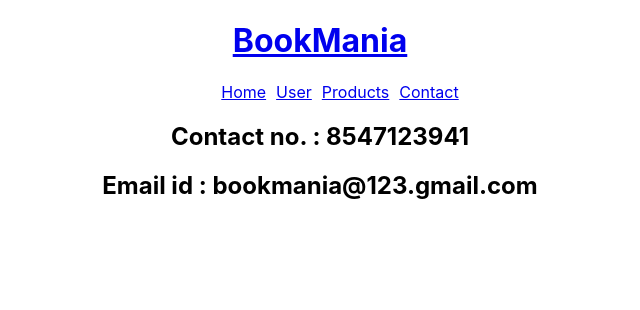
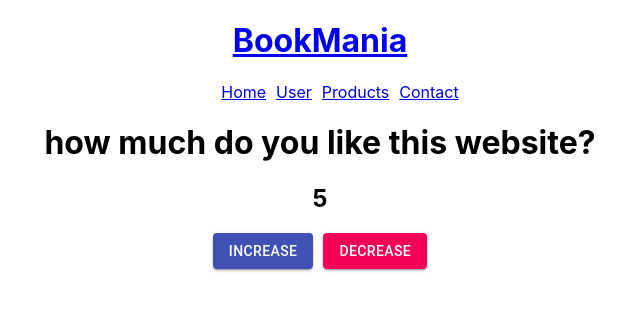
Before and after one commit to xdarksondagar/Bookmania, a React (Create React App) app: page /contact in a window 1280 px wide. Shown: the top 310 px of the page, without its empty margins (320-960 px from the left). Built offline with nearby package versions, Linux system fonts and the light colour scheme.

Commit message:
Add counter

```diff
--- a/package.json
+++ b/package.json
@@ -4,6 +4,7 @@
   "homepage": "https://github.com/xdarksondagar/Bookmania.git",
   "private": true,
   "dependencies": {
+    "@material-ui/core": "^4.12.4",
     "@testing-library/jest-dom": "^5.17.0",
     "@testing-library/react": "^13.4.0",
     "@testing-library/user-event": "^13.5.0",
--- a/src/App.js
+++ b/src/App.js
@@ -50,3 +50,5 @@ function App() {
 }
 
 export default App;
+
+// GECG_200130116009_Manthan_Sondagar
--- a/src/Contact.js
+++ b/src/Contact.js
@@ -1,8 +1,28 @@
+import { Button } from "@material-ui/core";
+import { useState } from "react";
+
 export const Contact = () => {
+  let [like, setLike] = useState(5);
+
   return (
     <div>
-      <h2>Contact no. : 8547123941</h2>
-      <h2>Email id : bookmania@123.gmail.com</h2>
+      <h1>how much do you like this website?</h1>
+      <h2>{like}</h2>
+      <Button
+        variant="contained"
+        color="primary"
+        onClick={() => setLike(like + 1)}
+      >
+        Increase
+      </Button>
+      <Button
+        variant="contained"
+        color="secondary"
+        onClick={() => setLike(like - 1)}
+        style={{ marginLeft: "10px" }}
+      >
+        Decrease
+      </Button>
     </div>
   );
 };
```
Also changed, not shown: 1 other file (tests, documents, lock files or other folders).
